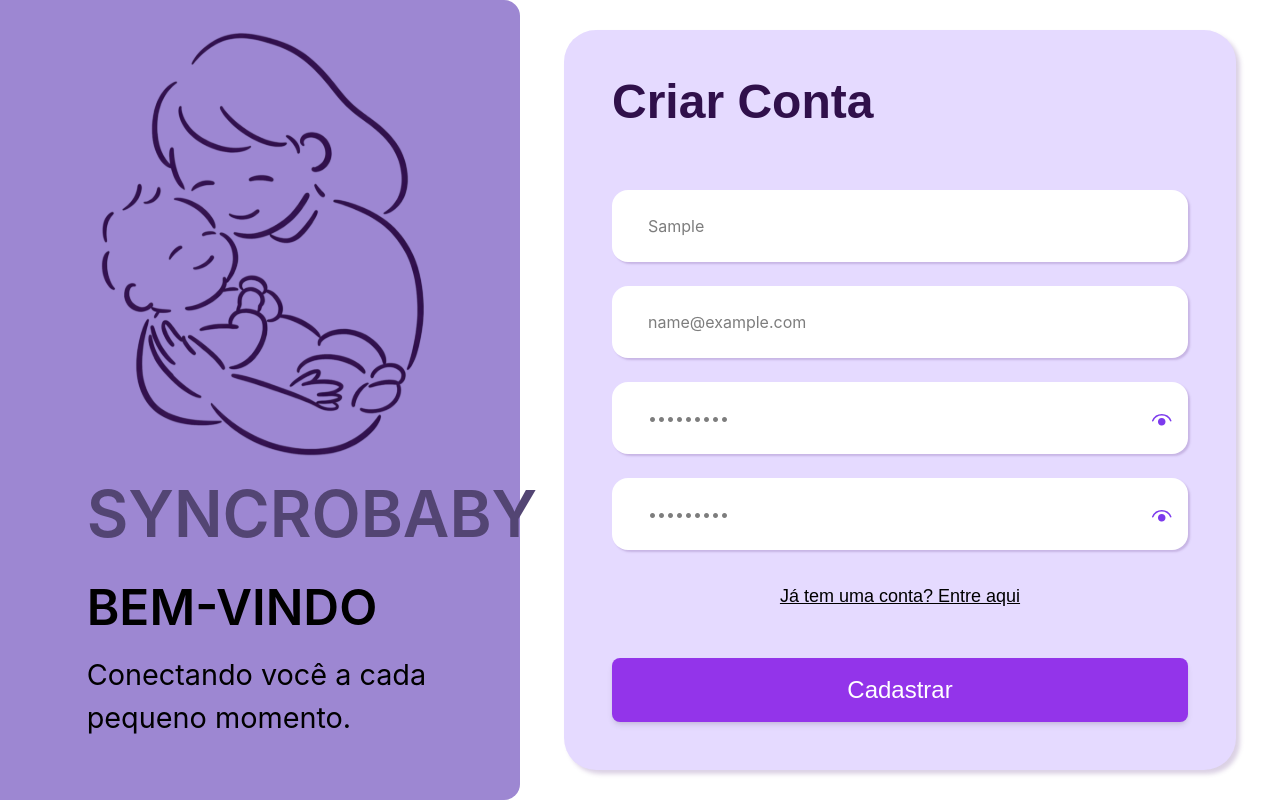
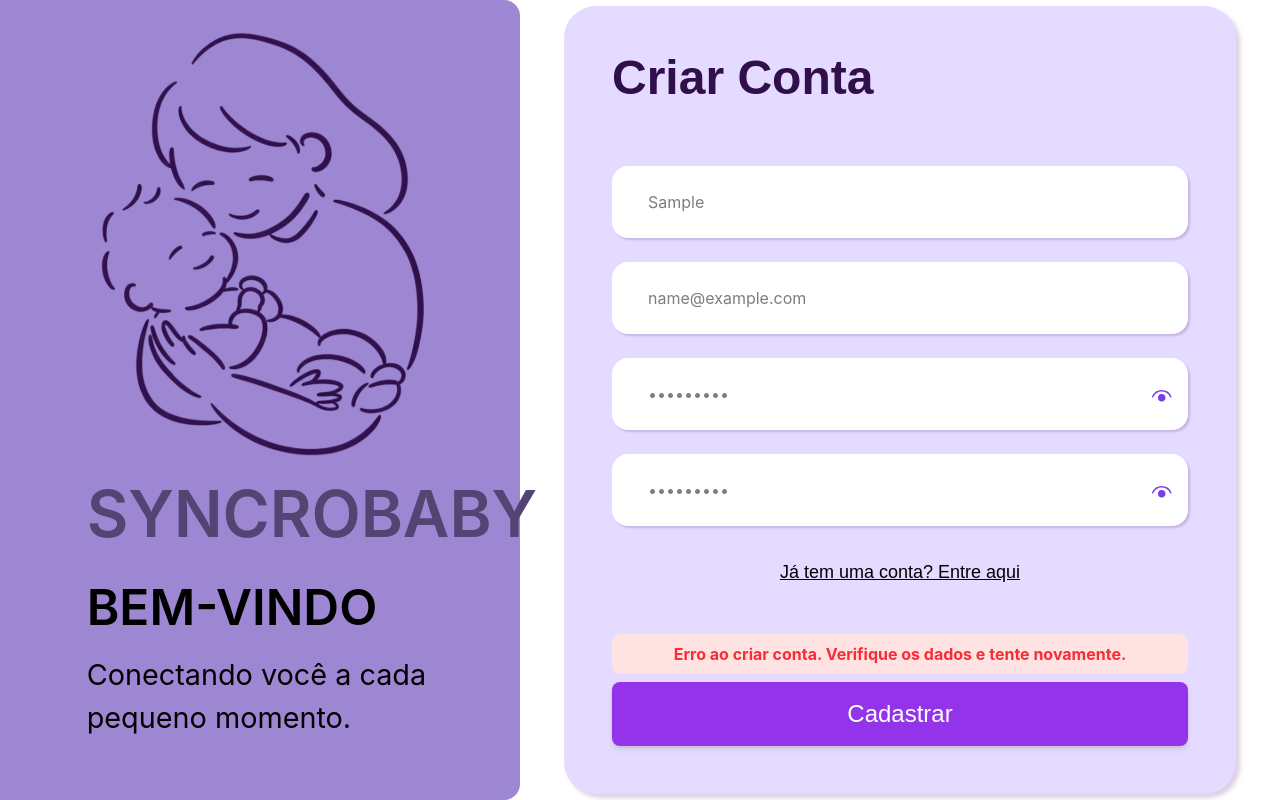
Before and after one commit to JoaoMoraes28/frontendsyncrobabyvercel, a React (Vite) app: page /register in a window 1280 px wide. Both pictures are taken after typing "Sample", "name@example.com", "Sample123", "Sample123" into the empty fields and a click on the button "Cadastrar". Built offline with nearby package versions, Linux system fonts and the light colour scheme; no server answers.

Commit message:
feat: Implementando integração local para a tela de registro e login de usuarios

```diff
--- a/package.json
+++ b/package.json
@@ -10,6 +10,8 @@
     "preview": "vite preview"
   },
   "dependencies": {
+    "@tanstack/react-query": "^5.100.9",
+    "axios": "^1.16.0",
     "date-fns": "^4.1.0",
     "react": "^19.2.4",
     "react-dom": "^19.2.4",
--- a/src/layouts/Header.tsx
+++ b/src/layouts/Header.tsx
@@ -165,7 +165,7 @@ function Header() {
       ></div>
       <button
         onClick={() => navigate(-1)}
-        className={`xl:ml-40 ${location.pathname == "/profile-children" || (location.pathname == "/profile-user" && !windowWidth) ? "flex" : "hidden"}`}
+        className={`xl:ml-40 ${(location.pathname == "/profile-children" && !windowWidth) || (location.pathname == "/profile-user" && !windowWidth) ? "flex" : "hidden"}`}
       >
         <img src={SetBackProfile} alt="" />
       </button>
@@ -195,7 +195,7 @@ function Header() {
             <img
               src={SetBack}
               alt="Icone para voltar a tela anterior."
-              className="w-6"
+              className="w-6 "
             />
           </button>
           <h2 className={`text-text-primary font-poppins font-bold text-2xl`}>
--- a/src/pages/auth/Login/Login.tsx
+++ b/src/pages/auth/Login/Login.tsx
@@ -1,6 +1,7 @@
 import { useState } from "react";
 import type { FormEvent } from "react";
-import { useNavigate, Link } from "react-router-dom";
+import { Link } from "react-router-dom";
+import { useLogin } from "../../../services/hooks/auth/userLogin";
 
 import { AuthLayout } from "../../../layouts/AuthLayout";
 import WelcomeBar from "../../../layouts/WelcomeBar";
@@ -13,40 +14,97 @@ import BtnPrimary from "../../../components/BtnPrimary";
 
 export function Login() {
   const [email, setEmail] = useState("");
-  const [senha, setSenha] = useState("");
-  const navigate = useNavigate();
-
+  const [password, setPassword] = useState("");
+  const { mutate: handleLoginAPI, isPending } = useLogin();
+  const [errors, setErrors] = useState({
+    email: "",
+    password: "",
+    api: "",
+  });
   const inputStyle = [
     "w-full bg-white text-gray-medium placeholder:text-gray-placeholder py-3 px-6 rounded-2xl outline-none transition-all shadow-purple-sm focus:ring-2 focus:ring-accent focus:shadow-md md:py-6 md:px-9",
   ];
 
-  const handleToMain = (e: FormEvent) => {
+  const handleBlur = (field: "email" | "password", value: string) => {
+    if (!value) {
+      setErrors((prev) => ({ ...prev, [field]: "Este campo é obrigatório." }));
+    } else {
+      setErrors((prev) => ({ ...prev, [field]: "" }));
+    }
+  };
+
+  const onSubmit = (e: FormEvent) => {
     e.preventDefault();
-    if (email === "teste@syncrobaby.com" && senha === "12345") {
-      navigate("/home");
-    } else {
-      alert("Email ou senha incorretos! Tente: teste@sincrobaby.com / 12345");
+
+    setErrors((prev) => ({ ...prev, api: "" }));
+
+    if (!email || !password) {
+      setErrors((prev) => ({
+        ...prev,
+        email: !email ? "Este campo é obrigatório." : prev.email,
+        password: !password ? "Este campo é obrigatório." : prev.password,
+      }));
+      return;
     }
+
+    handleLoginAPI(
+      { email, password },
+      {
+        onError: () => {
+          setErrors((prev) => ({
+            ...prev,
+            api: "Email ou senha incorretos! Tente novamente.",
+          }));
+        },
+      },
+    );
   };
 
   return (
     <AuthLayout leftContent={<WelcomeBar />} headerContent={<AuthHeader />}>
       <Authcard title="Entre">
-        <form onSubmit={handleToMain} className="flex flex-col gap-8 w-full">
+        <form onSubmit={onSubmit} className="flex flex-col gap-8 w-full">
           <div className="flex flex-col gap-6">
+            {/* Campo de Email */}
+            <div className="flex flex-col gap-1">
               <InputDefault
                 placeholder="Email"
-              className={inputStyle}
+                className={`${inputStyle} ${errors.email ? "border-2 border-red-500" : ""}`}
                 value={email}
-              onChange={(e) => setEmail(e.target.value)}
+                maxLength={255}
+                onChange={(e) => {
+                  setEmail(e.target.value);
+                  setErrors((prev) => ({ ...prev, email: "" }));
+                }}
+                onBlur={() => handleBlur("email", email)}
               />
+              {errors.email && (
+                <span className="text-sm text-red-500 font-medium px-2">
+                  {errors.email}
+                </span>
+              )}
+            </div>
 
+            {/* Campo de Senha */}
             <div className="flex flex-col gap-2">
+              <div className="flex flex-col gap-1">
                 <InputPassword
-                value={senha}
-                className={inputStyle}
-                onChange={(e) => setSenha(e.target.value)}
+                  value={password}
+                  className={`${inputStyle} ${errors.password ? "border-2 border-red-500" : ""}`}
+                  maxLength={15}
+                  onChange={(e) => {
+                    setPassword(e.target.value);
+                    setErrors((prev) => ({ ...prev, password: "" }));
+                  }}
+                  onBlur={() => handleBlur("password", password)}
                 />
+                {/* Span de erro da Senha */}
+                {errors.password && (
+                  <span className="text-sm text-red-500 font-medium px-2">
+                    {errors.password}
+                  </span>
+                )}
+              </div>
 
               <Link
                 to="/reset-password"
@@ -58,10 +116,18 @@ export function Login() {
           </div>
 
           <div className="flex flex-col gap-4 mt-2">
+            {/* Span de erro da API (Credenciais incorretas) */}
+            {errors.api && (
+              <span className="text-center text-red-500 font-bold bg-lilas py-2 rounded-lg italic">
+                {errors.api}
+              </span>
+            )}
+
             <BtnPrimary
               text="Entrar"
               type="submit"
-              className="bg-accent text-white font-poppins shadow-md hover:shadow-lg transition-shadow md:py-4 md:text-2xl"
+              disabled={isPending}
+              className="bg-accent text-white font-poppins shadow-md hover:shadow-lg transition-shadow md:py-4 md:text-2xl disabled:opacity-70"
             />
 
             <Link
--- a/src/pages/auth/Register/Register.tsx
+++ b/src/pages/auth/Register/Register.tsx
@@ -1,3 +1,7 @@
+import { useState } from "react";
+import type { FormEvent } from "react";
+import { Link } from "react-router-dom";
+import { useRegister } from "../../../services/hooks/auth/userRegister";
 import { AuthLayout } from "../../../layouts/AuthLayout";
 import WelcomeBar from "../../../layouts/WelcomeBar";
 import { AuthHeader } from "../components/AuthHeader";
@@ -5,69 +9,174 @@ import { Authcard } from "../components/AuthCard";
 import BtnPrimary from "../../../components/BtnPrimary";
 import { InputDefault } from "../../../components/InputDefault";
 import { InputPassword } from "../components/InputPassword";
-import type { FormEvent } from "react";
-import { useNavigate, Link } from "react-router-dom";
-import { useState } from "react";
 
 export function Register() {
   const inputStyle = [
     "w-full bg-white text-gray-medium placeholder:text-gray-placeholder py-3 px-6 rounded-2xl outline-none transition-all shadow-purple-sm focus:ring-2 focus:ring-accent focus:shadow-md md:py-6 md:px-9",
   ];
 
-  const [name, setName] = useState("");
+  const [guardian_name, setGuardian_name] = useState("");
   const [email, setEmail] = useState("");
   const [password, setPassword] = useState("");
   const [confirmPassWord, setConfirmPassword] = useState("");
-  const navigate = useNavigate();
 
-  const handleToMain = (e: FormEvent) => {
+  const [errors, setErrors] = useState({
+    guardian_name: "",
+    email: "",
+    password: "",
+    confirmPassWord: "",
+    api: "",
+  });
+
+  const { mutate: handleRegisterAPI, isPending } = useRegister();
+
+  const handleBlur = (field: string, value: string) => {
+    if (!value) {
+      setErrors((prev) => ({ ...prev, [field]: "Este campo é obrigatório." }));
+    } else {
+      setErrors((prev) => ({ ...prev, [field]: "" }));
+    }
+  };
+
+  const onSubmit = (e: FormEvent) => {
     e.preventDefault();
-    if (
-      email === "teste@syncrobaby.com" &&
-      password === "12345" &&
-      confirmPassWord === "12345" &&
-      name === "syncrobaby"
-    ) {
-      navigate("/home");
-    } else {
-      alert("Email ou senha incorretos! Tente: teste@sincrobaby.com / 12345");
+
+    setErrors((prev) => ({ ...prev, api: "" }));
+
+    let hasError = false;
+    const newErrors = {
+      guardian_name: "",
+      email: "",
+      password: "",
+      confirmPassWord: "",
+      api: "",
+    };
+
+    if (!guardian_name) {
+      newErrors.guardian_name = "Este campo é obrigatório.";
+      hasError = true;
     }
+    if (!email) {
+      newErrors.email = "Este campo é obrigatório.";
+      hasError = true;
+    }
+    if (!password) {
+      newErrors.password = "Este campo é obrigatório.";
+      hasError = true;
+    }
+
+    if (!confirmPassWord) {
+      newErrors.confirmPassWord = "Este campo é obrigatório.";
+      hasError = true;
+    } else if (password !== confirmPassWord) {
+      newErrors.confirmPassWord = "As senhas não coincidem.";
+      hasError = true;
+    }
+
+    if (hasError) {
+      setErrors(newErrors);
+      return;
+    }
+
+    handleRegisterAPI(
+      { email, guardian_name, password },
+      {
+        onError: () => {
+          setErrors((prev) => ({
+            ...prev,
+            api: "Erro ao criar conta. Verifique os dados e tente novamente.",
+          }));
+        },
+      },
+    );
   };
 
   return (
     <AuthLayout leftContent={<WelcomeBar />} headerContent={<AuthHeader />}>
       <Authcard title="Criar Conta">
-        <form onSubmit={handleToMain} className="flex flex-col gap-8 w-full">
+        <form onSubmit={onSubmit} className="flex flex-col gap-8 w-full">
           <div className="flex flex-col gap-4 md:gap-6">
+            {/* Nome Completo */}
+            <div className="flex flex-col gap-1">
               <InputDefault
                 placeholder="Nome completo"
                 type="text"
-              className={inputStyle}
-              value={name}
-              onChange={(e) => setName(e.target.value)}
+                className={`${inputStyle} ${errors.guardian_name ? "border-2 border-red-500" : ""}`}
+                value={guardian_name}
+                maxLength={150}
+                onChange={(e) => {
+                  setGuardian_name(e.target.value);
+                  setErrors((prev) => ({ ...prev, guardian_name: "" }));
+                }}
+                onBlur={() => handleBlur("guardian_name", guardian_name)}
               />
+              {errors.guardian_name && (
+                <span className="text-sm text-red-500 font-medium px-2">
+                  {errors.guardian_name}
+                </span>
+              )}
+            </div>
 
+            {/* Email */}
+            <div className="flex flex-col gap-1">
               <InputDefault
                 placeholder="Email"
                 type="email"
-              className={inputStyle}
+                className={`${inputStyle} ${errors.email ? "border-2 border-red-500" : ""}`}
                 value={email}
-              onChange={(e) => setEmail(e.target.value)}
+                maxLength={255}
+                onChange={(e) => {
+                  setEmail(e.target.value);
+                  setErrors((prev) => ({ ...prev, email: "" }));
+                }}
+                onBlur={() => handleBlur("email", email)}
               />
+              {errors.email && (
+                <span className="text-sm text-red-500 font-medium px-2">
+                  {errors.email}
+                </span>
+              )}
+            </div>
 
+            {/* Senha */}
+            <div className="flex flex-col gap-1">
               <InputPassword
                 placeholder="Senha"
-              className={inputStyle}
+                className={`${inputStyle} ${errors.password ? "border-2 border-red-500" : ""}`}
                 value={password}
-              onChange={(e) => setPassword(e.target.value)}
+                maxLength={15}
+                onChange={(e) => {
+                  setPassword(e.target.value);
+                  setErrors((prev) => ({ ...prev, password: "" }));
+                }}
+                onBlur={() => handleBlur("password", password)}
               />
+              {errors.password && (
+                <span className="text-sm text-red-500 font-medium px-2">
+                  {errors.password}
+                </span>
+              )}
+            </div>
 
+            {/* Confirmar Senha */}
+            <div className="flex flex-col gap-1">
               <InputPassword
                 placeholder="Confirmar senha"
-              className={inputStyle}
+                className={`${inputStyle} ${errors.confirmPassWord ? "border-2 border-red-500" : ""}`}
                 value={confirmPassWord}
-              onChange={(e) => setConfirmPassword(e.target.value)}
+                maxLength={15}
+                onChange={(e) => {
+                  setConfirmPassword(e.target.value);
+                  setErrors((prev) => ({ ...prev, confirmPassWord: "" }));
+                }}
+                onBlur={() => handleBlur("confirmPassWord", confirmPassWord)}
               />
+              {errors.confirmPassWord && (
+                <span className="text-sm text-red-500 font-medium px-2">
+                  {errors.confirmPassWord}
+                </span>
+              )}
+            </div>
 
             <Link
               to="/login"
@@ -77,12 +186,21 @@ export function Register() {
             </Link>
           </div>
 
+          <div className="flex flex-col gap-2 mt-4">
+            {/* Span de erro da API */}
+            {errors.api && (
+              <span className="text-center text-red-500 font-bold bg-red-100 py-2 rounded-lg">
+                {errors.api}
+              </span>
+            )}
+
             <BtnPrimary
               text="Cadastrar"
               type="submit"
-            className="bg-accent text-white font-poppins shadow-md hover:shadow-lg transition-shadow md:py-4 md:text-2xl mt-4"
-            onClick={() => console.log("Cadastro tentado")}
+              disabled={isPending}
+              className="bg-accent text-white font-poppins shadow-md hover:shadow-lg transition-shadow md:py-4 md:text-2xl disabled:opacity-70"
             />
+          </div>
         </form>
       </Authcard>
     </AuthLayout>
--- /dev/null
+++ b/src/services/api.ts
@@ -0,0 +1,13 @@
+import axios from "axios";
+
+export const api = axios.create({
+  baseURL: "syncrobaby/",
+});
+
+api.interceptors.request.use((config) => {
+  const token = localStorage.getItem("@App:token");
+  if (token) {
+    config.headers.Authorization = `Bearer ${token}`;
+  }
+  return config;
+});
--- /dev/null
+++ b/src/services/auth/auth.service.ts
@@ -0,0 +1,55 @@
+import { api } from "../api";
+
+export interface LoginData {
+  email: string;
+  password: string;
+}
+
+export interface LoginResponse {
+  development: string;
+  api_description: string;
+  request_date: string;
+  response: {
+    user: Array<{
+      id_guardian: number;
+      guardian_name: string;
+      email: string;
+      profile_picture: string;
+      active: number;
+      token: string;
+    }>;
+  };
+  status: boolean;
+  status_code: number;
+}
+
+export interface RegisterData {
+  email: string;
+  guardian_name: string;
+  password: string;
+}
+
+export interface RegisterResponse {
+  development: string;
+  api_description: string;
+  request_date: string;
+  response: {
+    email: string;
+    guardian_name: string;
+    password: string;
+  };
+  status: boolean;
+  status_code: number;
+}
+
+export const loginService = async (data: LoginData): Promise<LoginResponse> => {
+  const response = await api.post<LoginResponse>("/auth/user", data);
+  return response.data;
+};
+
+export const registerService = async (
+  data: RegisterData,
+): Promise<RegisterResponse> => {
+  const response = await api.post<RegisterResponse>("/user", data);
+  return response.data;
+};
--- /dev/null
+++ b/src/services/hooks/auth/userLogin.ts
@@ -0,0 +1,23 @@
+import { useMutation } from "@tanstack/react-query";
+import { loginService, type LoginData } from "../../auth/auth.service";
+import { useNavigate } from "react-router-dom";
+import { AxiosError } from "axios";
+
+export const useLogin = () => {
+  const navigate = useNavigate();
+
+  return useMutation({
+    mutationFn: (data: LoginData) => loginService(data),
+
+    onSuccess: (data) => {
+      const token = data.response.user[0].token;
+      localStorage.setItem("@App:token", token);
+      navigate("/home");
+    },
+
+    onError: (error: AxiosError) => {
+      console.log("ERRO DA API:", error.response?.data);
+      console.log("ERRO COMPLETO:", error);
+    },
+  });
+};
--- /dev/null
+++ b/src/services/hooks/auth/userRegister.ts
@@ -0,0 +1,21 @@
+import { useMutation } from "@tanstack/react-query";
+import { registerService, type RegisterData } from "../../auth/auth.service";
+import { useNavigate } from "react-router-dom";
+import { AxiosError } from "axios";
+
+export const useRegister = () => {
+  const navigate = useNavigate();
+
+  return useMutation({
+    mutationFn: (data: RegisterData) => registerService(data),
+
+    onSuccess: () => {
+      navigate("/login");
+    },
+
+    onError: (error: AxiosError) => {
+      console.log("ERRO DA API (Cadastro):", error.response?.data);
+      console.log("ERRO COMPLETO:", error);
+    },
+  });
+};
```
Also changed, not shown: src/main.tsx (+8 -2 lines), vite.config.ts (+8 -0 lines), 1 other file (tests, documents, lock files or other folders). Lines whose indentation alone changed are shown as unchanged.
